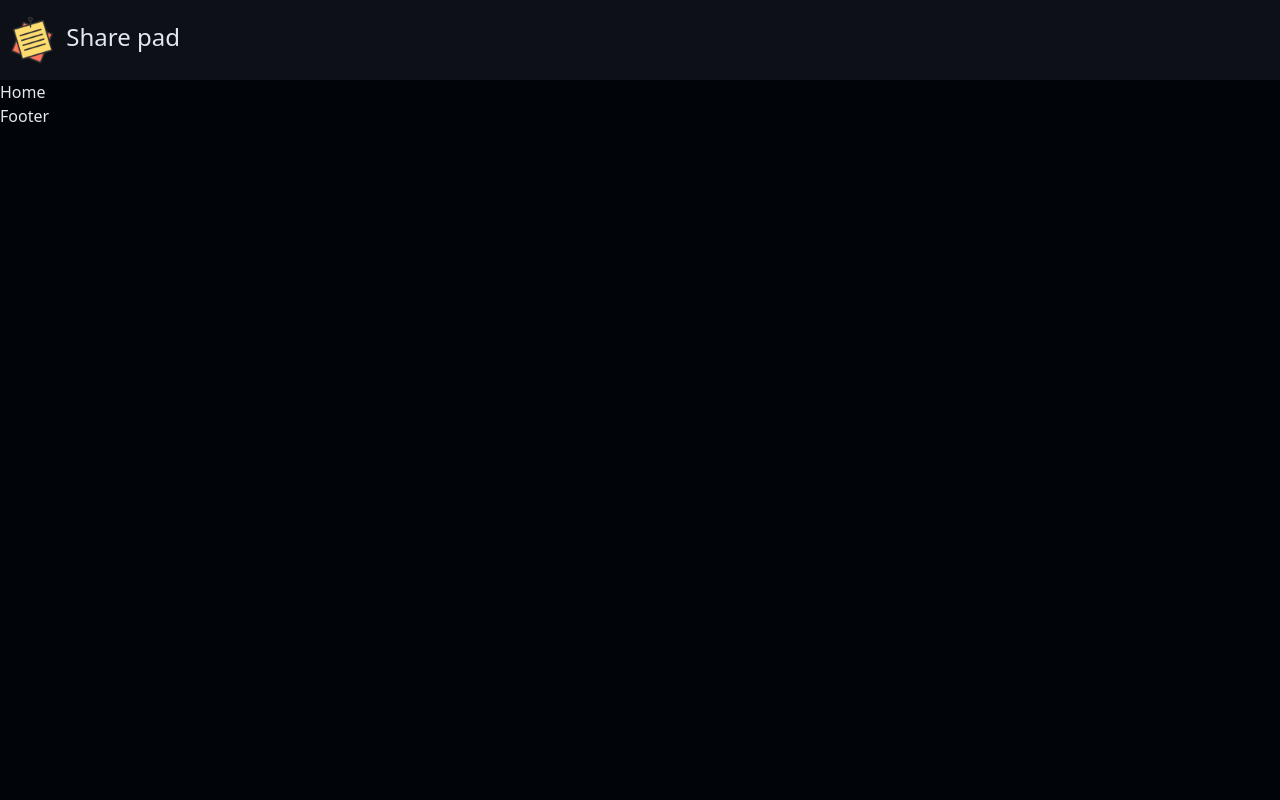
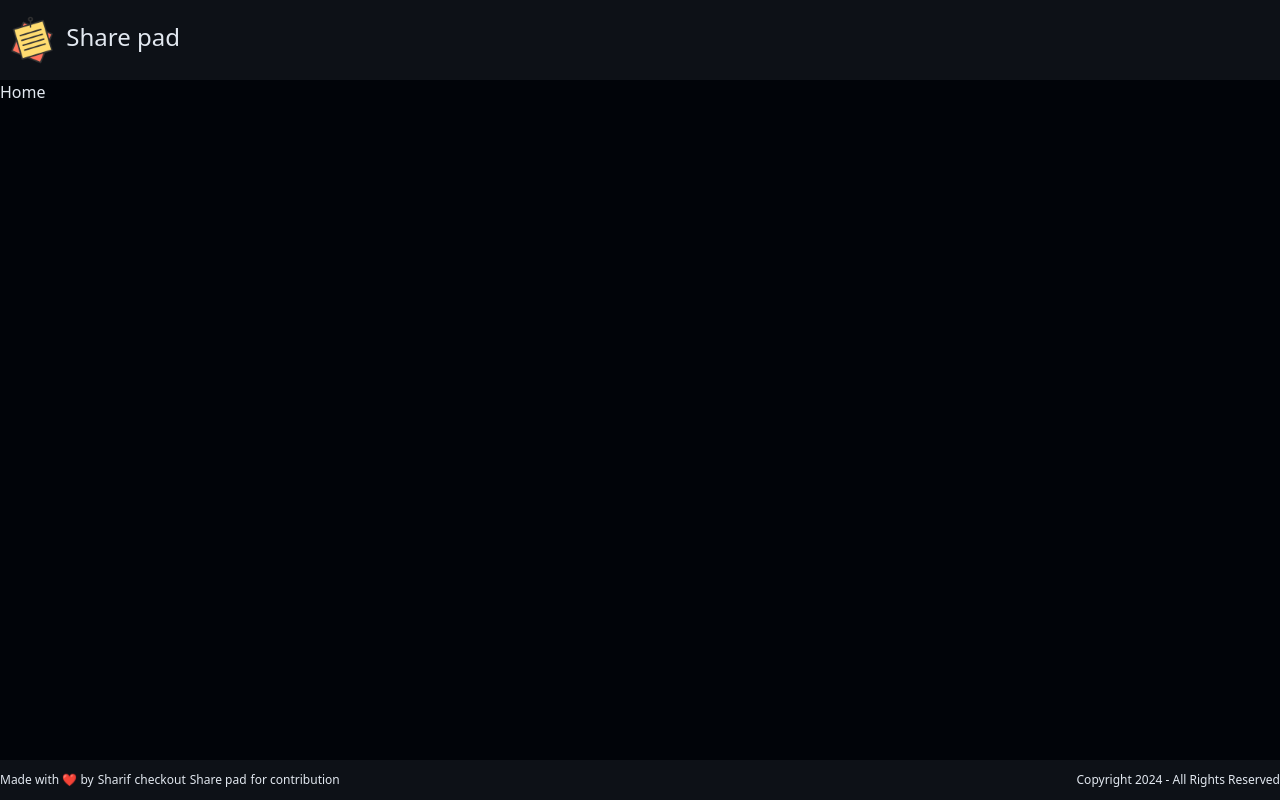
Before and after one commit to sharif-22/share-pad, a React (Vite) app in the folder client/: page / in a window 1280 px wide. Built offline with nearby package versions, Linux system fonts and the light colour scheme.

Commit message:
fix: Footer at bottom

```diff
--- a/client/src/components/Footer.jsx
+++ b/client/src/components/Footer.jsx
@@ -1,7 +1,32 @@
 import React from "react";
 
 const Footer = () => {
-  return <div>Footer</div>;
+  return (
+    <div className="mt-auto bg-secondaryBlack">
+      <footer className="container py-3 flex justify-between text-xs">
+        <p>
+          Made with ❤ by
+          <a
+            className="hover:text-blue-500 hover:underline mx-1"
+            href="https://github.com/sharif-22"
+            target="_blank"
+          >
+            Sharif
+          </a>
+          checkout
+          <a
+            className="hover:text-blue-500 hover:underline mx-1"
+            href="https://github.com/sharif-22/share-pad"
+            target="_blank"
+          >
+            Share pad
+          </a>
+          for contribution
+        </p>
+        <p>Copyright {new Date().getFullYear()} - All Rights Reserved</p>
+      </footer>
+    </div>
+  );
 };
 
 export default Footer;
--- a/client/src/index.css
+++ b/client/src/index.css
@@ -2,9 +2,19 @@
 @tailwind components;
 @tailwind utilities;
 
+html {
+  @apply h-full; /* h-full for fixing the footer at bottom */
+}
+
 body {
-  @apply bg-primaryBlack text-slate-200;
+  @apply bg-primaryBlack text-slate-200 h-full; /* h-full for fixing the footer at bottom */
 }
+
+body #root {
+  @apply flex flex-col min-h-full; /* for fixing the footer at bottom */
+}
+
+/* utility classes */
 
 .btn-blue {
   @apply bg-blue-600 hover:bg-blue-700 px-5 py-2 rounded transition-all duration-300;
@@ -17,6 +27,9 @@ body {
 .inputStyle {
   @apply bg-secondaryBlack p-3 w-full outline-none rounded border border-secondaryBlack  focus-within:border-accentBlue;
 }
+
+/* Markdown viewer styles  */
+
 .markdownStyle {
   @apply bg-secondaryBlack text-slate-200 p-6 rounded space-y-3;
 }
```
